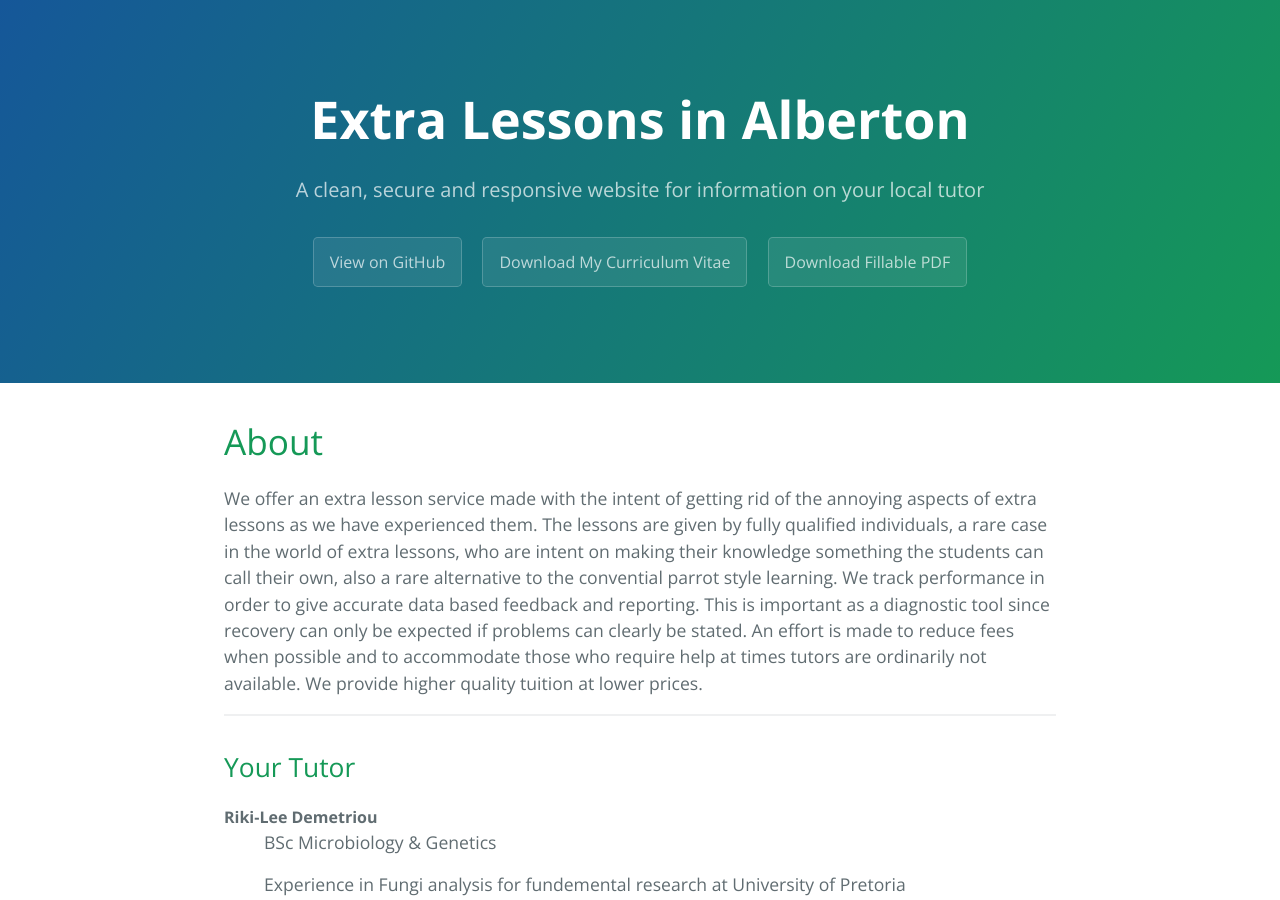
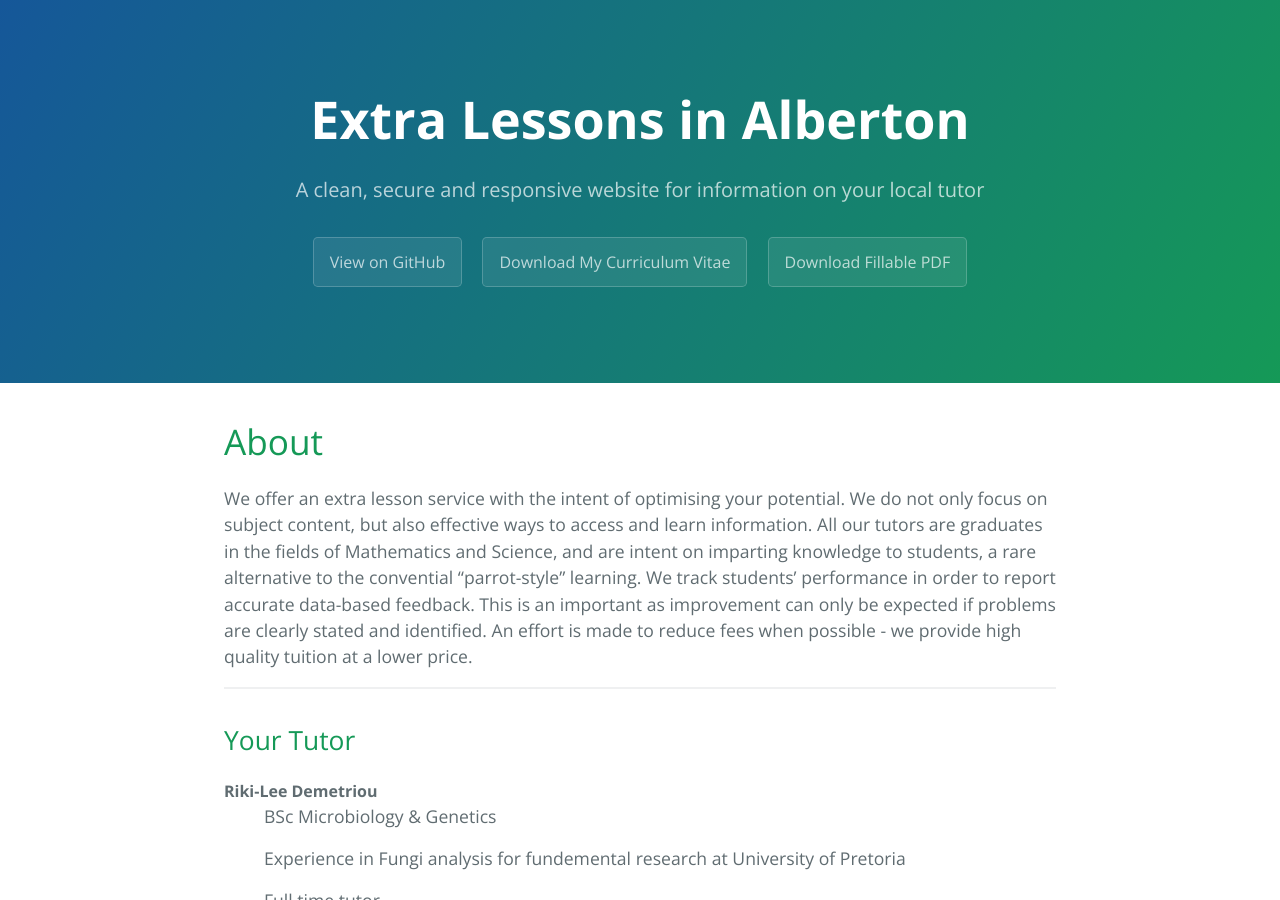
Before and after one commit to HelloBeastie/HelloBeastie.github.io, a Jekyll site: the page built from about.md, in a window 1280 px wide and 900 px high. Built offline with Jekyll 4.4.1, drawn with Linux system fonts in a browser that asks for light colours; our own code applies the rules of GitHub Pages for plain Markdown files.

Commit message:
Editorial adjustments

```diff
--- a/about.md
+++ b/about.md
@@ -4,12 +4,7 @@ layout: default
 
 # [](#About)About
 
-We offer an extra lesson service made with the intent of getting rid of the annoying aspects of extra lessons as we have experienced them.
-The lessons are given by fully qualified individuals, a rare case in the world of extra lessons, who are intent on making their knowledge
-something the students can call their own, also a rare alternative to the convential parrot style learning. We track performance in order
-to give accurate data based feedback and reporting. This is important as a diagnostic tool since recovery can only be expected if problems
-can clearly be stated. An effort is made to reduce fees when possible and to accommodate those who require help at times tutors are
-ordinarily not available. We provide higher quality tuition at lower prices.
+We offer an extra lesson service with the intent of optimising your potential. We do not only focus on subject content, but also effective ways to access and learn information. All our tutors are graduates in the fields of Mathematics and Science, and are intent on imparting knowledge to students, a rare alternative to the convential "parrot-style" learning. We track students' performance in order to report accurate data-based feedback. This is an important as improvement can only be expected if problems are clearly stated and identified. An effort is made to reduce fees when possible - we provide high quality tuition at a lower price.
 
 * * *
 ## [](#Your Tutor)Your Tutor
```
Also changed, not shown: _posts/2017-07-28-how-codons.md (+0 -1 lines), services.md (+1 -1 lines), 3 other files.
